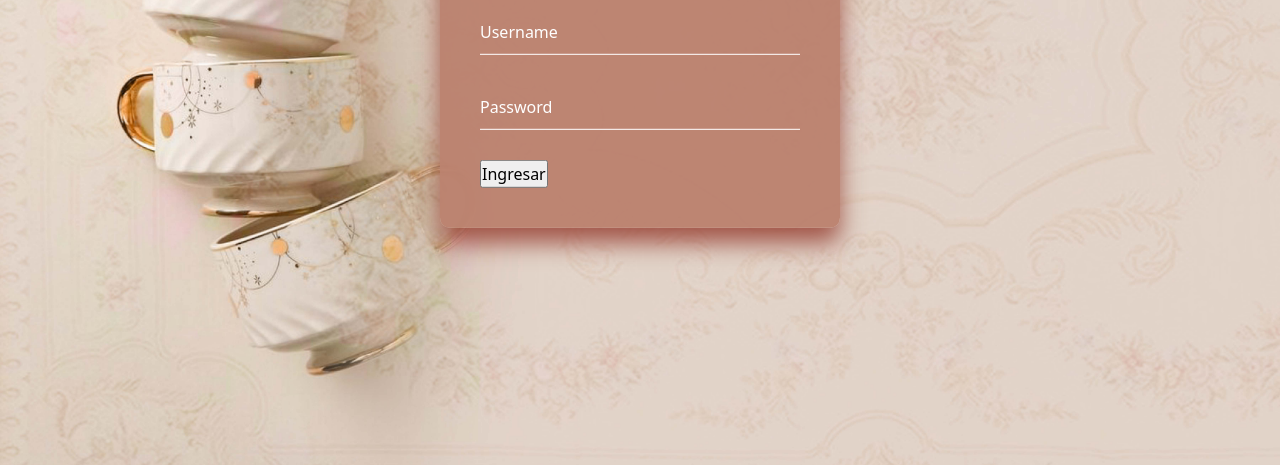
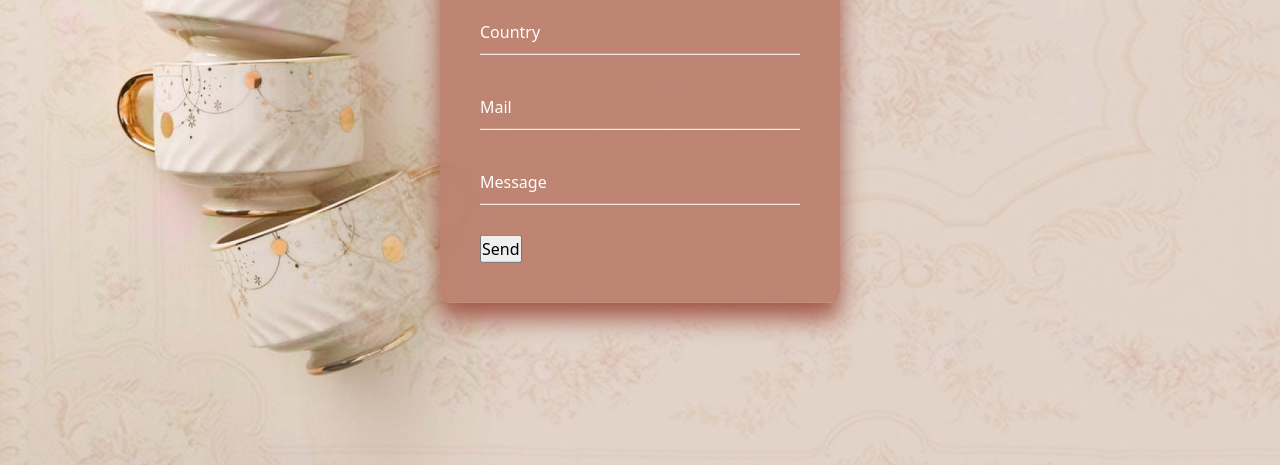
Before and after one commit to cpereyra1998/javascript, a plain HTML site: page eventos.html in a window 1280 px wide. Shown: the part 335-800 px from the top of the page. Drawn offline with nearby package versions, Linux system fonts and the light colour scheme; files whose address does not match are found by name.

Commit message:
Modificaciones

```diff
--- a/eventos.html
+++ b/eventos.html
@@ -11,9 +11,7 @@
     <link href="https://cdn.jsdelivr.net/npm/bootstrap@5.1.3/dist/css/bootstrap.min.css" rel="stylesheet" integrity="sha384-1BmE4kWBq78iYhFldvKuhfTAU6auU8tT94WrHftjDbrCEXSU1oBoqyl2QvZ6jIW3" crossorigin="anonymous">
 </head>
 <body class="body">
-    <script src="./eventos.js"></script>
-
-    <div class="div__principal">
+       <div class="div__principal">
         <header class="header">
             <!---------------HEADER: Navegador y contenido-------------------->
             <img class="header__title" src="Assets/TeaTale.png">
@@ -40,18 +38,26 @@
 
 <main class="login__main">
         <div class="login-box">
-            <h2>Login</h2>
+            <h2>Contact</h2>
                 <form id="formulario">
                   <div class="user-box">
                     <input type="text" name="" required="">
-                    <label>Username</label>
+                    <label>Name</label>
                   </div>
                   <div class="user-box">
-                    <input type="password" name="" required="">
-                    <label>Password</label>
+                    <input type="text" name="" required="">
+                    <label>Country</label>
+                  </div>
+                  <div class="user-box">
+                    <input type="text" name="" required="">
+                    <label>Mail</label>
+                  </div>
+                  <div class="user-box">
+                    <input type="text" name="" required="">
+                    <label>Message</label>
                   </div>
                   <div>
-                      <input type="submit" value="Ingresar">
+                      <input type="submit" value="Send">
                   </div>
                 </form>
               </div>
@@ -66,6 +72,7 @@
                 </ul>
             </div>
         </footer>
+        <script src="./eventos.js"></script>
         <script src="https://cdn.jsdelivr.net/npm/bootstrap@5.1.3/dist/js/bootstrap.bundle.min.js" integrity="sha384-ka7Sk0Gln4gmtz2MlQnikT1wXgYsOg+OMhuP+IlRH9sENBO0LRn5q+8nbTov4+1p" crossorigin="anonymous"></script>
 
     <script src="https://cdn.jsdelivr.net/npm/bootstrap@5.1.3/dist/js/bootstrap.bundle.min.js" integrity="sha384-ka7Sk0Gln4gmtz2MlQnikT1wXgYsOg+OMhuP+IlRH9sENBO0LRn5q+8nbTov4+1p" crossorigin="anonymous"></script>
--- a/eventos.js
+++ b/eventos.js
@@ -3,5 +3,6 @@ miFormulario.addEventListener("submit", validarFormulario);
 
 function validarFormulario(e){
     e.preventDefault();
-    alert("Ingreso correctamente");
+    console.log("Formulario Enviado");
+    alert("Tu mensaje ha sido enviado con exito")
 }
```
Also changed, not shown: PrimerEntrega/login.html (+4 -8 lines), Assets/Background.jpg (added), Assets/BackgroundTwo.jpg (added), Assets/BackgroundTwoExtended.jpg (added), Assets/LogoFacebook.png (added), Assets/LogoInstagram.png (added), Assets/LogoTikTok.png (added), Assets/TeaTale.png (added), Assets/TeaTemporal.png (added).
